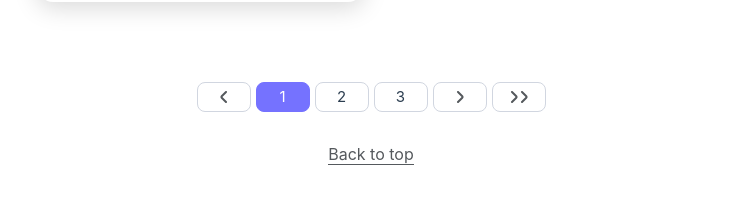
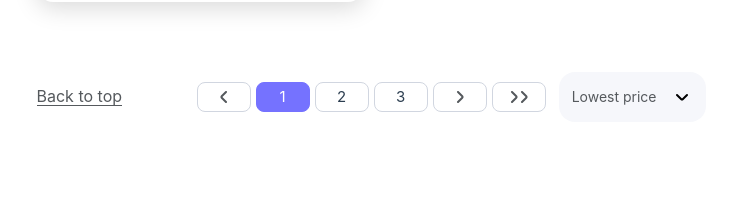
Before and after one commit to Sambuxc/delux, a Vue app: page / in a window 1280 px wide. Shown: the part 1745-1946 px from the top of the page, without its empty margins (269-1011 px from the left). Built offline with nearby package versions, Linux system fonts and the light colour scheme; a web font is replaced by a local one.

Commit message:
- Fixed breakpoints for Listings - Rearranged pagination structure - Styles for tablet pagination footer elements

```diff
--- a/src/App.vue
+++ b/src/App.vue
@@ -15,7 +15,6 @@ import Listings from './components/Listings.vue';
 
     <main>
       <Listings />
-      <a href="#">Back to top</a>
     </main>
 
 
@@ -26,21 +25,6 @@ main {
   @include flex-base;
   flex-direction: column;
   padding-bottom: 70px;
-
-  a {
-    text-align: center;
-    color: $text-grey;
-    font-size: 16px;
-
-    &::after {
-      content: '';
-      position: relative;
-      top: -4px;
-      display: block;
-      width: 100%;
-      height: 1px;
-      background-color: $text-grey;
-    }
-  }
+  position: relative;
 }
 </style>
--- a/src/components/ControlsMenu.vue
+++ b/src/components/ControlsMenu.vue
@@ -1,5 +1,5 @@
 <script setup>
-import IconDown from "./icons/IconDown.vue"
+import SortSelect from "./SortSelect.vue";
 
 function toggleActive(id) {
   let classList = document.querySelectorAll('.controls-menu__buttons li')[id].classList
@@ -24,10 +24,7 @@ function toggleActive(id) {
       <span>339 cars</span>
     </p>
 
-    <div class="sort__select">
-      <p>Lowest price</p>
-      <IconDown />
-    </div>
+    <SortSelect />
   </div>
 </template>
 
@@ -137,29 +134,4 @@ ul.controls-menu__buttons {
     font-weight: 700;
   }
 }
-
-.sort__select {
-  @include flex-base;
-  justify-content: flex-end;
-  gap: 5px;
-  order: 3;
-  padding: 23px 13px 6px 0;
-  width: 50%;
-  background-color: $white;
-
-  @media (min-width: 768px) {
-    justify-content: center;
-    padding: 13px 18px 13px 13px;
-    height: 50px;
-    width: fit-content;
-    white-space: nowrap;
-    border-radius: 16px;
-    background: $framework-light;
-
-    p {
-      padding-right: 14px;
-      color: $text-grey;
-    }
-  }
-}
 </style>
--- a/src/components/ListingTile.vue
+++ b/src/components/ListingTile.vue
@@ -74,8 +74,9 @@ function groupedStrings() {
   position: relative;
   display: flex;
   flex-direction: column;
+  width: 100vw;
 
-  @media (min-width: 768px) {
+  @media (min-width: 490px) {
     overflow: hidden;
     width: $tile-width-tablet;
     border-radius: 16px;
@@ -88,12 +89,12 @@ function groupedStrings() {
     flex-direction: column;
     padding: 20px;
 
-    @media (min-width: 375px) {
+    /*@media (min-width: 375px) {
       margin: 0 auto;
       max-width: 375px;
-    }
+    }*/
 
-    @media (min-width: 768px) {
+    @media (min-width: 490px) {
       margin: 0;
       padding: 10px;
       max-width: none;
@@ -128,7 +129,7 @@ function groupedStrings() {
       border: 1px solid rgba(255, 255, 255, 0.2);
       background: $framework-dark-1;
 
-      @media (min-width: 768px) {
+      @media (min-width: 490px) {
         position: absolute;
         top: 10px;
         left: 10px;
@@ -152,13 +153,13 @@ function groupedStrings() {
       width: 50%;
       line-height: 18px;
 
-      @media (min-width: 768px) {
+      @media (min-width: 490px) {
         width: 100%;
       }
     }
 
     &--price {
-      @media (min-width: 768px) {
+      @media (min-width: 490px) {
         display: flex;
         flex-direction: column;
       }
@@ -166,7 +167,7 @@ function groupedStrings() {
       .monthly-price {
         font-size: 14px;
 
-        @media (min-width: 768px) {
+        @media (min-width: 490px) {
           padding: 10px 0 5px 0;
           font-size: 18px;
         }
@@ -197,7 +198,7 @@ function groupedStrings() {
   }
 
   &--details__spec--details {
-    @media (min-width: 768px) {
+    @media (min-width: 490px) {
       position: absolute;
       top: 60%;
       left: 10px;
@@ -207,19 +208,19 @@ function groupedStrings() {
     .line-group {
       @include flex-base;
 
-      @media (min-width: 768px) {
+      @media (min-width: 490px) {
         gap: 5px;
       }
     }
 
     .line-group:first-child {
-      @media (min-width: 768px) {
+      @media (min-width: 490px) {
         margin-right: 5px;
       }
     }
 
     p {
-      @media (min-width: 768px) {
+      @media (min-width: 490px) {
         padding: 1px 10px;
         color: $text-white;
         border-radius: 8px;
@@ -243,7 +244,7 @@ function groupedStrings() {
       width: 1px;
       background-color: $framework-borders;
 
-      @media (min-width: 768px) {
+      @media (min-width: 490px) {
         display: none;
       }
     }
@@ -252,14 +253,15 @@ function groupedStrings() {
   &--gallery {
     padding: 0 13px;
     display: flex;
+    justify-content: flex-start;
     gap: 5px;
     overflow-x: scroll;
 
+    /*@media (min-width: 490px) {
+      margin: 0 auto;
+    }*/
+
     @media (min-width: 490px) {
-      margin: 0 auto;
-    }
-
-    @media (min-width: 768px) {
       padding: 0;
       overflow: hidden;
     }
@@ -269,7 +271,7 @@ function groupedStrings() {
       height: 84px;
       border-radius: 16px;
 
-      @media (min-width: 768px) {
+      @media (min-width: 490px) {
         width: 100%;
         height: 250px;
         border-bottom-left-radius: 0;
--- a/src/components/Listings.vue
+++ b/src/components/Listings.vue
@@ -2,6 +2,7 @@
 import ListingTile from "./ListingTile.vue";
 import ListingTileAd from "./ListingTileAd.vue";
 import Pagination from "./Pagination.vue";
+import SortSelect from "./SortSelect.vue";
 </script>
 
 <template>
@@ -14,7 +15,12 @@ import Pagination from "./Pagination.vue";
     <ListingTile name="2019 (19) Renault Zoe" desc="i R135 Rapid Charge ZE50" spec="325 miles,EV,Automatic,Hatchback" monthly_price="550.90" total_price="23,300" discount_price="22,300" imgUrl="renault.jpeg" />
     <ListingTile name="2020 (20) Peugeot 208" desc="1.2 PureTech 100 GT-Line" spec="Petrol,Automatic,Hatchback" monthly_price="550.90" total_price="23,300" discount_price="22,300" imgUrl="peugeot.jpeg" />
   </section>
-  <Pagination />
+
+  <div class="listings-footer">
+    <Pagination />
+    <a href="#">Back to top</a>
+    <SortSelect />
+  </div>
 </template>
 
 <style lang="scss">
@@ -23,6 +29,9 @@ import Pagination from "./Pagination.vue";
   flex-direction: column;
   padding: 20px 0;
 
+  @media (min-width: 490px) {
+    gap: $listings-gap-tablet;
+  }
   @media (min-width: 768px) {
     margin: 0 auto;
     padding: 0 0 50px;
@@ -30,7 +39,51 @@ import Pagination from "./Pagination.vue";
     justify-content: flex-start;
     flex-direction: row;
     flex-wrap: wrap;
-    gap: $listings-gap-tablet;
+  }
+}
+
+.listings-footer {
+  @include flex-base;
+  flex-direction: column;
+  width: 100%;
+
+  @media (min-width: 768px) {
+    flex-direction: row;
+    width: calc($tile-width-tablet * 2) + $listings-gap-tablet;
+  }
+
+  a {
+    order: 2;
+    margin: 0 auto;
+    display: block;
+    width: fit-content;
+    text-align: center;
+    color: $text-grey;
+    font-size: 16px;
+
+    @media (min-width: 768px) {
+      order: 1;
+      margin: 0 auto 0 0;
+    }
+
+    &::after {
+      content: '';
+      position: relative;
+      top: -4px;
+      display: block;
+      width: 100%;
+      height: 1px;
+      background-color: $text-grey;
+    }
+  }
+
+  .sort__select {
+    display: none;
+
+    @media (min-width: 768px) {
+      display: flex;
+      order: 3;
+    }
   }
 }
 </style>
--- a/src/components/Pagination.vue
+++ b/src/components/Pagination.vue
@@ -25,6 +25,11 @@ import IconRight from "./icons/IconRight.vue"
 <style lang="scss">
 .pagination {
   padding: 30px 13px;
+  order: 1;
+
+  @media (min-width: 768px) {
+    order: 2;
+  }
 
   ul {
     @include flex-base;
--- /dev/null
+++ b/src/components/SortSelect.vue
@@ -0,0 +1,37 @@
+<script setup>
+import IconDown from "./icons/IconDown.vue";
+</script>
+
+<template>
+  <div class="sort__select">
+    <p>Lowest price</p>
+    <IconDown />
+  </div>
+</template>
+
+<style lang="scss">
+.sort__select {
+  @include flex-base;
+  justify-content: flex-end;
+  gap: 5px;
+  order: 3;
+  padding: 23px 13px 6px 0;
+  width: 50%;
+  background-color: $white;
+
+  @media (min-width: 768px) {
+    justify-content: center;
+    padding: 13px 18px 13px 13px;
+    height: 50px;
+    width: fit-content;
+    white-space: nowrap;
+    border-radius: 16px;
+    background: $framework-light;
+
+    p {
+      padding-right: 14px;
+      color: $text-grey;
+    }
+  }
+}
+</style>
```
